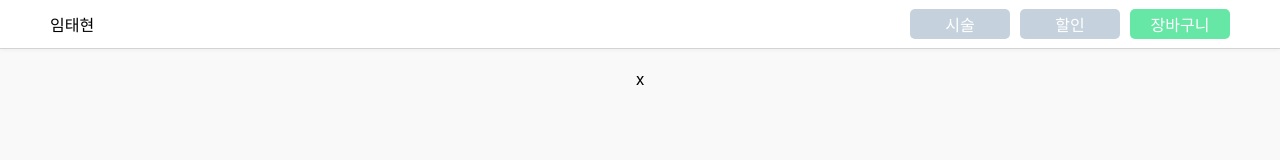
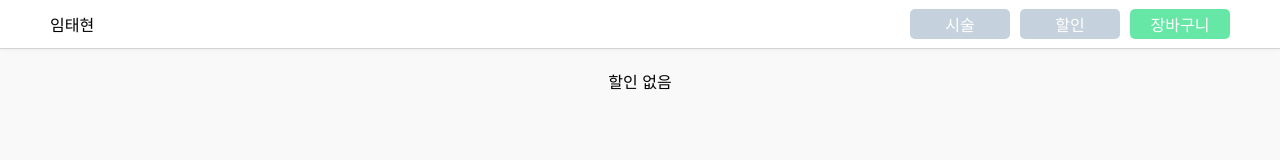
Before and after one commit to th2205/shopping-cart, a React (Create React App) app: page /discount in a window 1280 px wide. Shown: the top 160 px of the page. Built offline with nearby package versions, Linux system fonts and the light colour scheme.

Commit message:
Modifysrc DiscountContainer

```diff
--- a/src/containers/DiscountContainer.tsx
+++ b/src/containers/DiscountContainer.tsx
@@ -25,7 +25,7 @@ export default function HomeContainer() {
   return (
     <>
       {!discounts.length ? (
-        <div>x</div>
+        <div>할인 없음</div>
       ) : (
         <DiscountList
           discounts={discounts}
```
